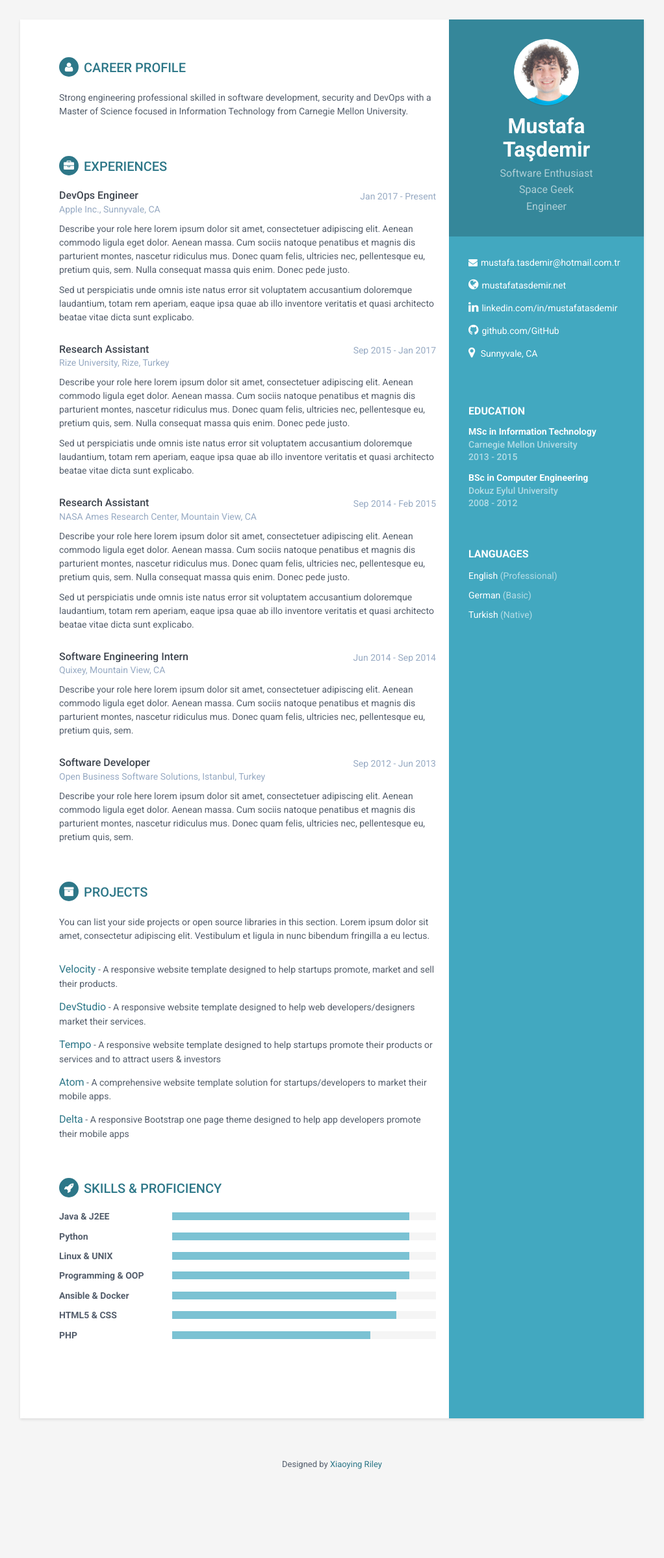
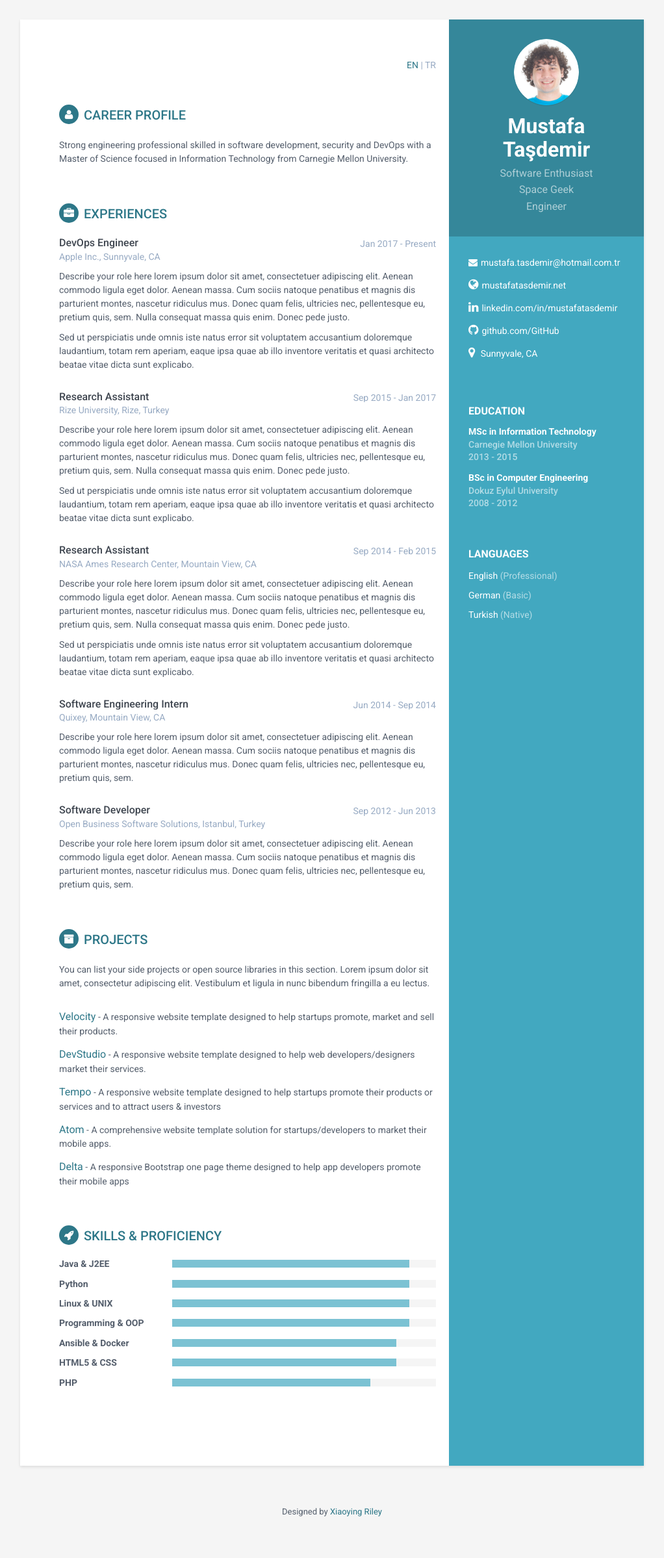
Before and after one commit to mustafatasdemir/mustafatasdemir.github.io, a Jekyll site: the page built from index.html, in a window 1280 px wide. Shown: the whole page at 65% size, without its empty margins (129-1151 px from the left). Built offline with Jekyll 4.4.1, drawn with Linux system fonts in a browser that asks for light colours; before the commit the page ends 2325 px from its top, so only the background shows below that.

Commit message:
Added URLs to redirect between tr and en versions

```diff
--- a/assets/css/styles.css
+++ b/assets/css/styles.css
@@ -8,6 +8,19 @@
 */
 /* styles.css */
 /* ======= Base ======= */
+
+/* Begin - Custom CSS */
+.langs {
+  padding-bottom: 3em;
+  text-align: right;
+  color: #97AAC3;
+}
+
+.other_lang {
+  color: #97AAC3;
+}
+/* End - Custom CSS */
+
 body {
   font-family: 'Roboto', sans-serif;
   color: #545E6C;
--- a/index.html
+++ b/index.html
@@ -2,6 +2,7 @@
 layout: default
 ---
 
+<p class="langs"><a href="http://mustafatasdemir.github.io">EN</a> | <a class="other_lang" href="https://mustafatasdemir.github.io/tr">TR</a></p>
 
 {% include career-profile.html %}
 
```
